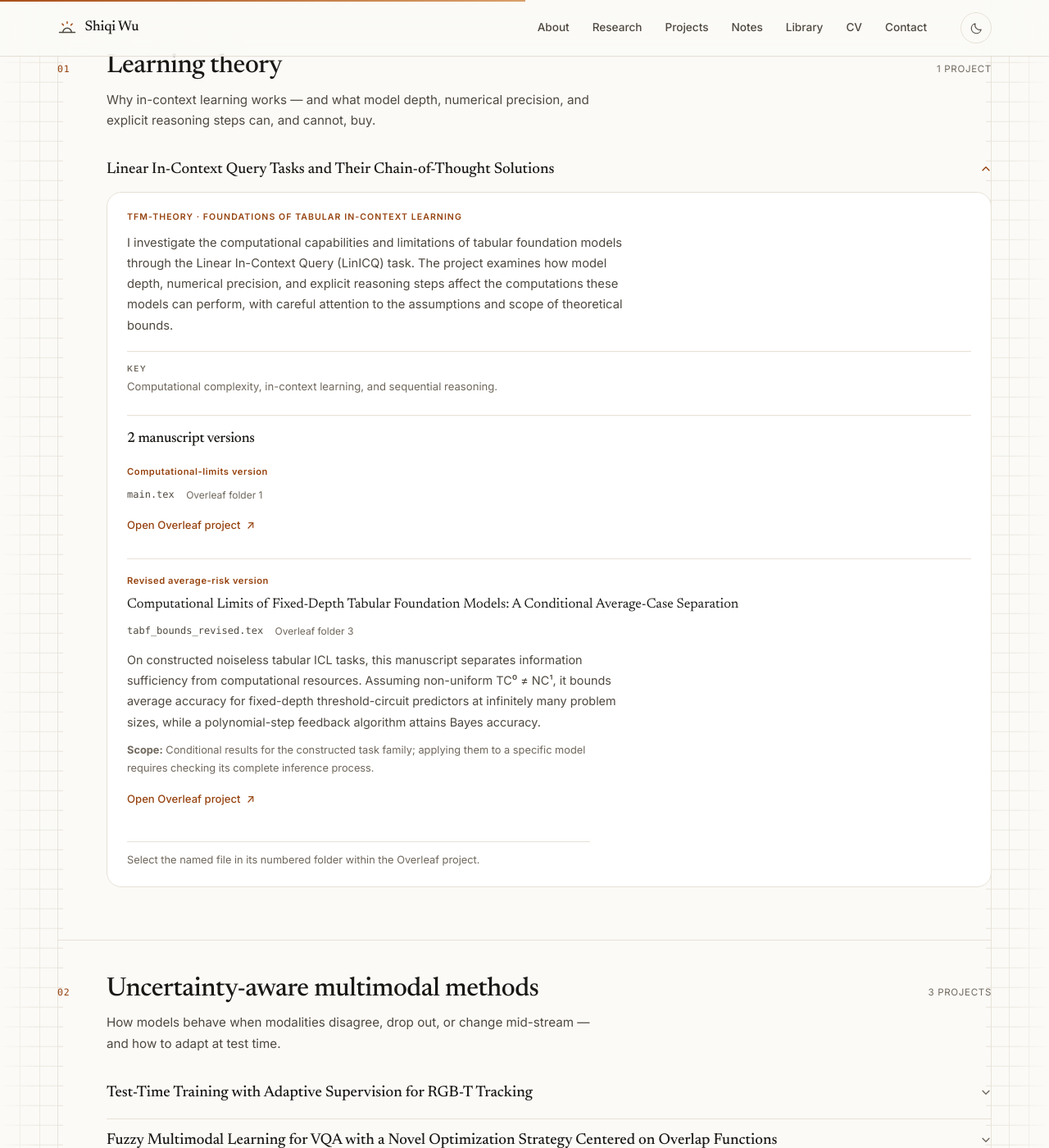
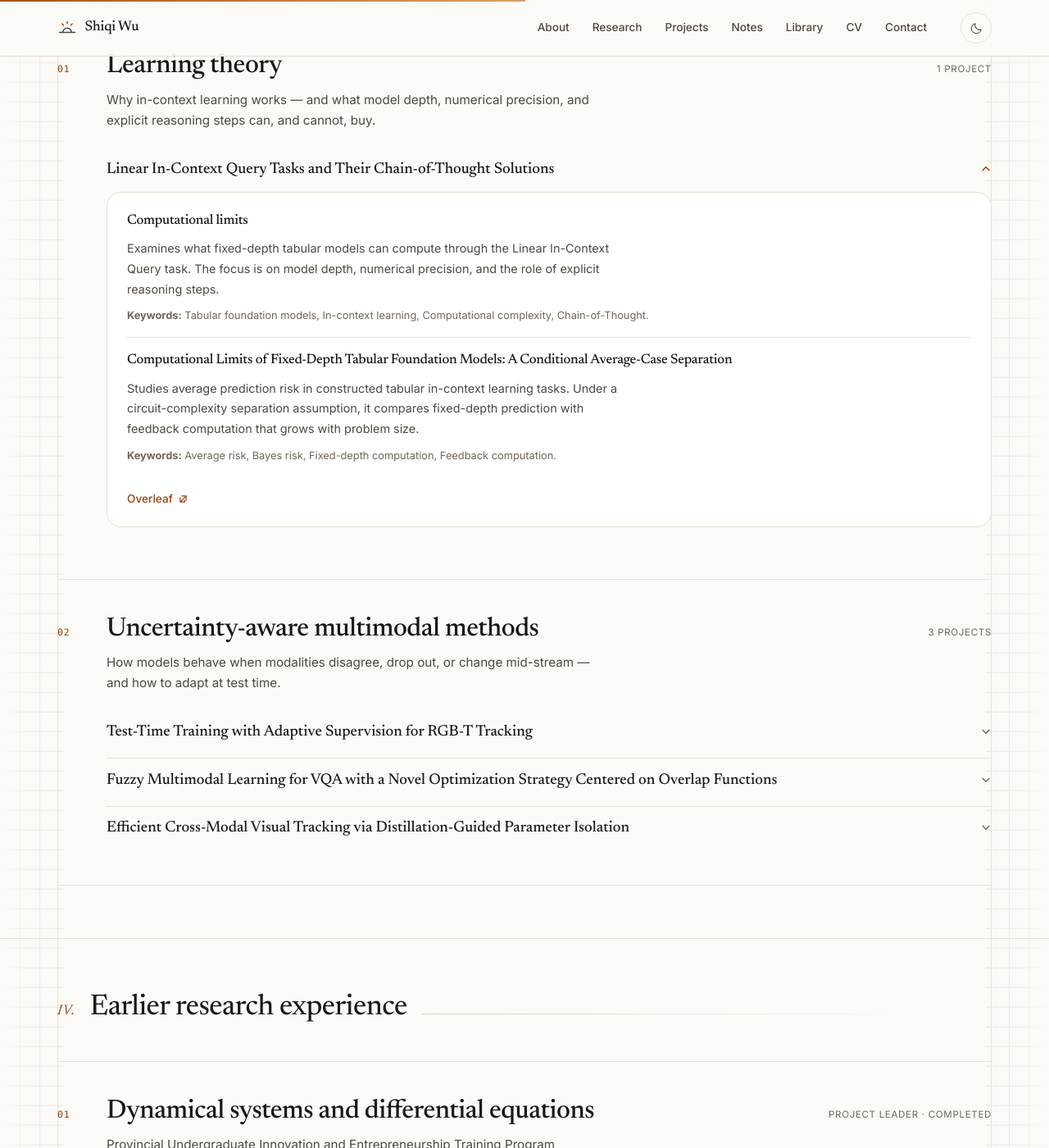
Before and after one commit to Sunrise-57/Sunrise-57.github.io, a Jekyll site: the page built from _pages/about.html, in a window 1280 px wide and 1400 px high, scrolled down 1871 px. Shown: the whole window at 82% size. Built offline with Jekyll 4.4.1, drawn with Linux system fonts in a browser that asks for light colours.

Commit message:
Reduce TFM manuscript entries to short summaries and keywords

```diff
--- a/_data/research.yml
+++ b/_data/research.yml
@@ -18,22 +18,22 @@ projects:
     field: "TFM-theory · Foundations of tabular in-context learning"
     summary: "I investigate the computational capabilities and limitations of tabular foundation models through the Linear In-Context Query (LinICQ) task. The project examines how model depth, numerical precision, and explicit reasoning steps affect the computations these models can perform, with careful attention to the assumptions and scope of theoretical bounds."
     key: "Computational complexity, in-context learning, and sequential reasoning."
-    links: []
+    links:
+      - label: "Overleaf"
+        url: "https://www.overleaf.com/project/6a7bd66b6d53b2467c6e386c"
     versions:
       - id: "tfm-main-version"
-        label: "Computational-limits version"
+        label: "Computational limits"
         source_file: "main.tex"
-        location: "Overleaf folder 1"
-        url: "https://www.overleaf.com/project/6a7bd66b6d53b2467c6e386c"
+        summary: "Examines what fixed-depth tabular models can compute through the Linear In-Context Query task. The focus is on model depth, numerical precision, and the role of explicit reasoning steps."
+        keywords: ["Tabular foundation models","In-context learning","Computational complexity","Chain-of-Thought"]
 
       - id: "tfm-average-risk-version"
-        label: "Revised average-risk version"
+        label: "Average-risk analysis"
         title: "Computational Limits of Fixed-Depth Tabular Foundation Models: A Conditional Average-Case Separation"
         source_file: "tabf_bounds_revised.tex"
-        location: "Overleaf folder 3"
-        summary: "On constructed noiseless tabular ICL tasks, this manuscript separates information sufficiency from computational resources. Assuming non-uniform TC⁰ ≠ NC¹, it bounds average accuracy for fixed-depth threshold-circuit predictors at infinitely many problem sizes, while a polynomial-step feedback algorithm attains Bayes accuracy."
-        scope: "Conditional results for the constructed task family; applying them to a specific model requires checking its complete inference process."
-        url: "https://www.overleaf.com/project/6a7bd66b6d53b2467c6e386c"
+        summary: "Studies average prediction risk in constructed tabular in-context learning tasks. Under a circuit-complexity separation assumption, it compares fixed-depth prediction with feedback computation that grows with problem size."
+        keywords: ["Average risk","Bayes risk","Fixed-depth computation","Feedback computation"]
 
   - id: ast3
     theme: multimodal
--- a/_pages/about.html
+++ b/_pages/about.html
@@ -157,24 +157,20 @@ redirect_from:
               </svg>
             </summary>
             <div class="project-item__body">
+              {% if project.versions.size > 0 %}
+              <div class="project-versions">
+                {% for version in project.versions %}
+                <article class="manuscript-version" id="{{ version.id }}">
+                  <h4 class="manuscript-version__title">{{ version.title | default: version.label | escape }}</h4>
+                  <p class="manuscript-version__summary">{{ version.summary | escape }}</p>
+                  <p class="manuscript-version__keywords"><strong>Keywords:</strong> {{ version.keywords | join: ", " | escape }}.</p>
+                </article>
+                {% endfor %}
+              </div>
+              {% else %}
               <p class="project-item__field">{{ project.field }}</p>
               <p class="project-item__summary-text">{{ project.summary }}</p>
               <p class="project-item__key"><span>Key</span>{{ project.key }}</p>
-              {% if project.versions.size > 0 %}
-              <section class="project-versions" aria-label="Manuscript versions">
-                <h4 class="project-versions__heading">{{ project.versions.size }} manuscript versions</h4>
-                {% for version in project.versions %}
-                <article class="manuscript-version" id="{{ version.id }}">
-                  <h5 class="manuscript-version__label">{{ version.label | escape }}</h5>
-                  {% if version.title %}<p class="manuscript-version__title">{{ version.title | escape }}</p>{% endif %}
-                  <p class="manuscript-version__file"><code>{{ version.source_file | escape }}</code><span>{{ version.location | escape }}</span></p>
-                  {% if version.summary %}<p class="manuscript-version__summary">{{ version.summary | escape }}</p>{% endif %}
-                  {% if version.scope %}<p class="manuscript-version__scope"><strong>Scope:</strong> {{ version.scope | escape }}</p>{% endif %}
-                  <a class="link-arrow" href="{{ version.url | escape }}" target="_blank" rel="noopener">Open Overleaf project <span aria-hidden="true">↗</span></a>
-                </article>
-                {% endfor %}
-                <p class="project-versions__hint">Select the named file in its numbered folder within the Overleaf project.</p>
-              </section>
               {% endif %}
               {% if project.links.size > 0 %}
               <div class="project-item__links">
--- a/assets/css/site.css
+++ b/assets/css/site.css
@@ -2115,81 +2115,37 @@ html.reveal-ready [data-reveal].is-visible {
   .chip--accent { background: #f2f2f2; color: #111; }
   .cv-project + .cv-project { break-inside: avoid; }
 }
-/* Distinct manuscript versions within a research project. */
+/* Concise manuscript summaries. */
 .project-item[id], .manuscript-version[id] {
   scroll-margin-top: 7rem;
 }
-.project-versions {
-  margin-top: 1.5rem;
-  padding-top: 1.1rem;
-  border-top: 1px solid var(--line);
-}
-.project-versions__heading {
-  margin: 0 0 0.2rem;
-  color: var(--ink);
-  font-family: var(--font-serif);
-  font-size: 1.1rem;
-  font-weight: 500;
-}
 .manuscript-version {
-  padding: 1.15rem 0;
+  padding: 0.95rem 0;
+}
+.manuscript-version:first-child {
+  padding-top: 0;
 }
 .manuscript-version + .manuscript-version {
   border-top: 1px solid var(--line);
 }
-.manuscript-version__label {
+.manuscript-version__title {
   margin: 0;
-  color: var(--accent-ink);
-  font-size: 0.7rem;
-  font-weight: 600;
-  letter-spacing: 0.05em;
-  line-height: 1.6;
-}
-.manuscript-version__title {
-  margin-top: 0.45rem;
   color: var(--ink);
   font-family: var(--font-serif);
   font-size: 1.05rem;
+  font-weight: 500;
   line-height: 1.5;
-}
-.manuscript-version__file {
-  display: flex;
-  flex-wrap: wrap;
-  gap: 0.35rem 0.9rem;
-  margin-top: 0.6rem;
-  color: var(--ink-muted);
-  font-size: 0.75rem;
-  line-height: 1.6;
-}
-.manuscript-version__file code {
-  color: var(--ink-soft);
-  font-family: var(--font-mono);
-  font-size: inherit;
-  overflow-wrap: anywhere;
 }
 .manuscript-version__summary {
   max-width: 66ch;
-  margin-top: 0.8rem;
+  margin-top: 0.6rem;
   color: var(--ink-soft);
   font-size: 0.9rem;
-  line-height: 1.75;
-}
-.manuscript-version__scope, .project-versions__hint {
-  max-width: 70ch;
-  margin-top: 0.7rem;
+  line-height: 1.72;
+}
+.manuscript-version__keywords {
+  margin-top: 0.55rem;
   color: var(--ink-muted);
   font-size: 0.8rem;
-  line-height: 1.7;
-}
-.manuscript-version .link-arrow {
-  display: inline-flex;
-  align-items: center;
-  gap: 0.45rem;
-  min-height: 44px;
-  margin-top: 0.3rem;
-  font-size: 0.82rem;
-}
-.project-versions__hint {
-  padding-top: 0.7rem;
-  border-top: 1px solid var(--line);
-}
+  line-height: 1.65;
+}
```
